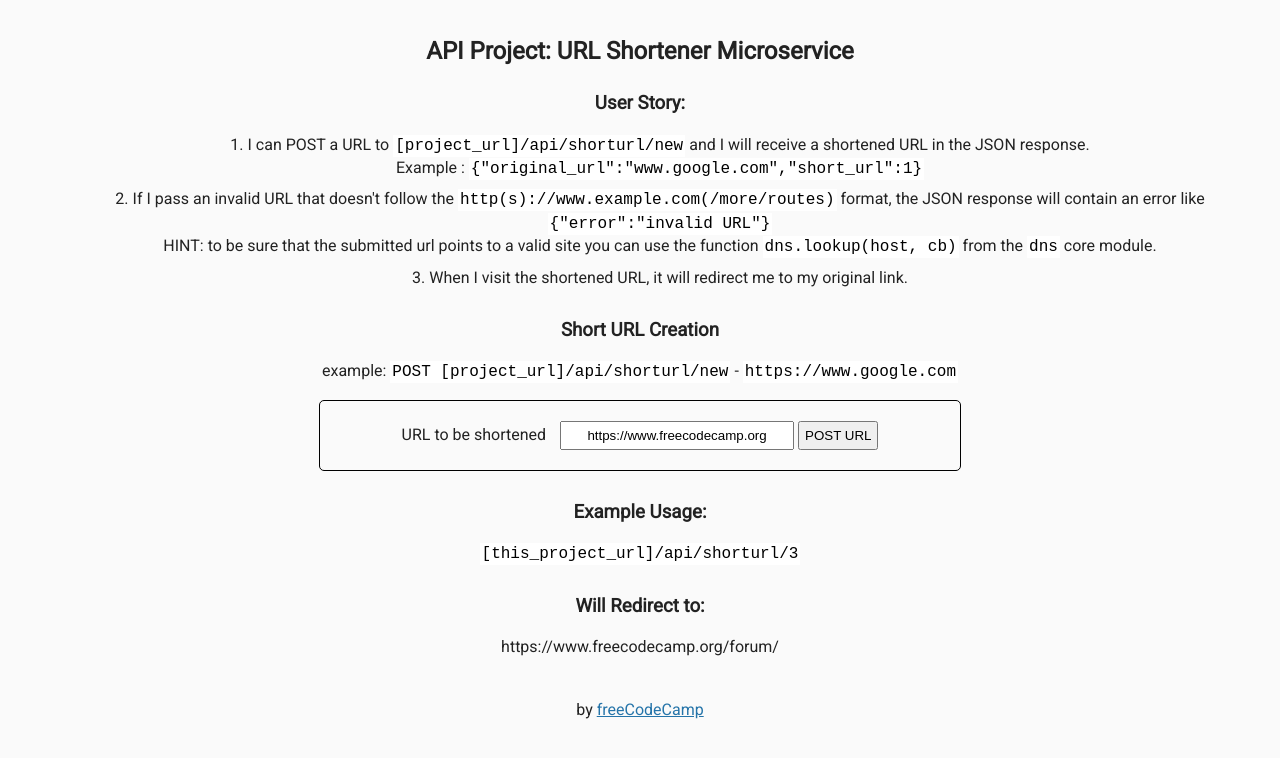
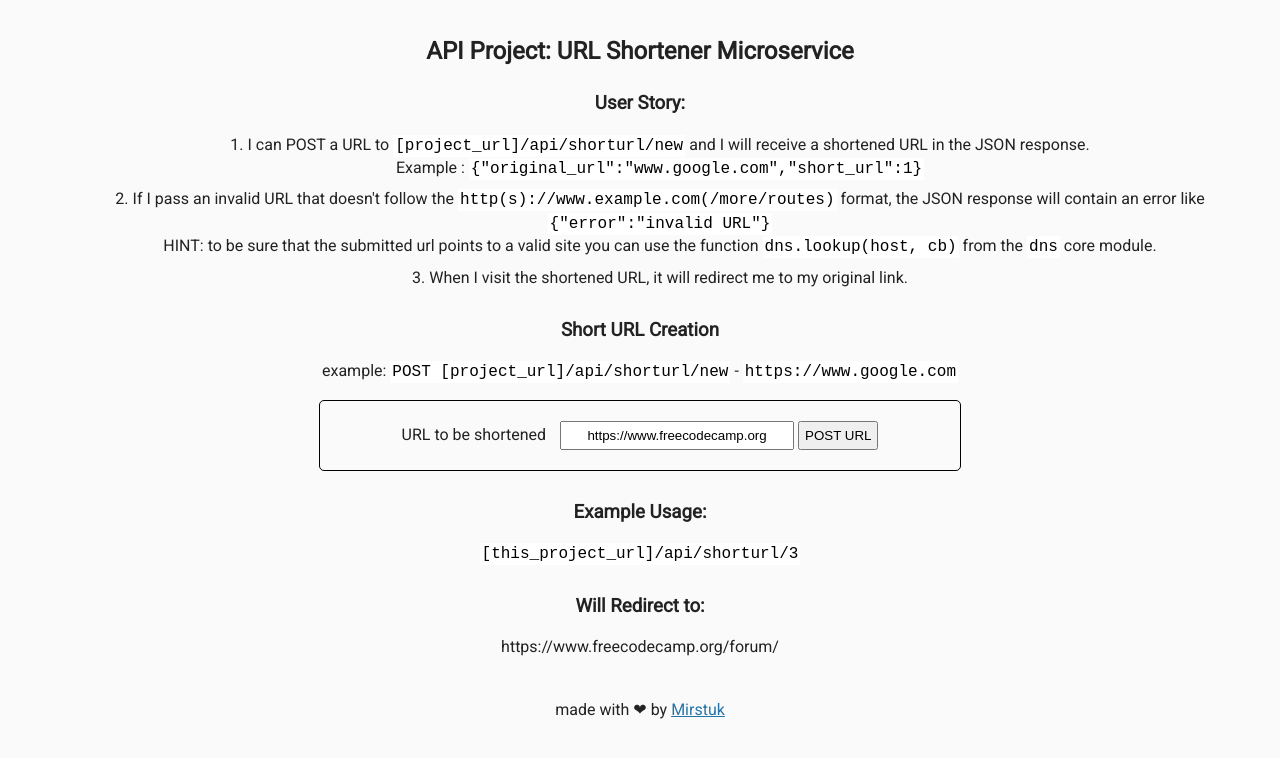
Before and after one commit to mirstuk/urlshortener, a website: page views/index.html in a window 1280 px wide. Drawn offline with Linux system fonts and the light colour scheme.

Commit message:
modified footer

```diff
--- a/views/index.html
+++ b/views/index.html
@@ -1,18 +1,11 @@
 <!DOCTYPE html>
 
 <html>
+
 <head>
   <title>URL Shortener</title>
-    <link
-      rel="shortcut icon"
-      href="https://cdn.hyperdev.com/us-east-1%3A52a203ff-088b-420f-81be-45bf559d01b1%2Ffavicon.ico"
-      type="image/x-icon"
-    />
-    <link
-      href="https://fonts.googleapis.com/css?family=Roboto"
-      rel="stylesheet"
-      type="text/css"
-    />
+  <link rel="shortcut icon" href="https://cdn.hyperdev.com/us-east-1%3A52a203ff-088b-420f-81be-45bf559d01b1%2Ffavicon.ico" type="image/x-icon" />
+  <link href="https://fonts.googleapis.com/css?family=Roboto" rel="stylesheet" type="text/css" />
   <link href="/public/style.css" rel="stylesheet" />
 </head>
 
@@ -48,12 +41,7 @@
     </p>
     <form action="api/shorturl/new" method="POST">
       <label for="url_input">URL to be shortened</label>
-        <input
-          id="url_input"
-          type="text"
-          name="url"
-          value="https://www.freecodecamp.org"
-        />
+      <input id="url_input" type="text" name="url" value="https://www.freecodecamp.org" />
       <input type="submit" value="POST URL" />
     </form>
     <h3>Example Usage:</h3>
@@ -63,7 +51,8 @@
     <p>https://www.freecodecamp.org/forum/</p>
   </div>
   <div class="footer">
-      <p>by <a href="https://www.freecodecamp.org">freeCodeCamp</a></p>
+    <p>made with ❤ by <a href="https://www.francescomirabella.com"> Mirstuk</a></p>
   </div>
 </body>
+
 </html>
```
Lines whose indentation alone changed are shown as unchanged.
